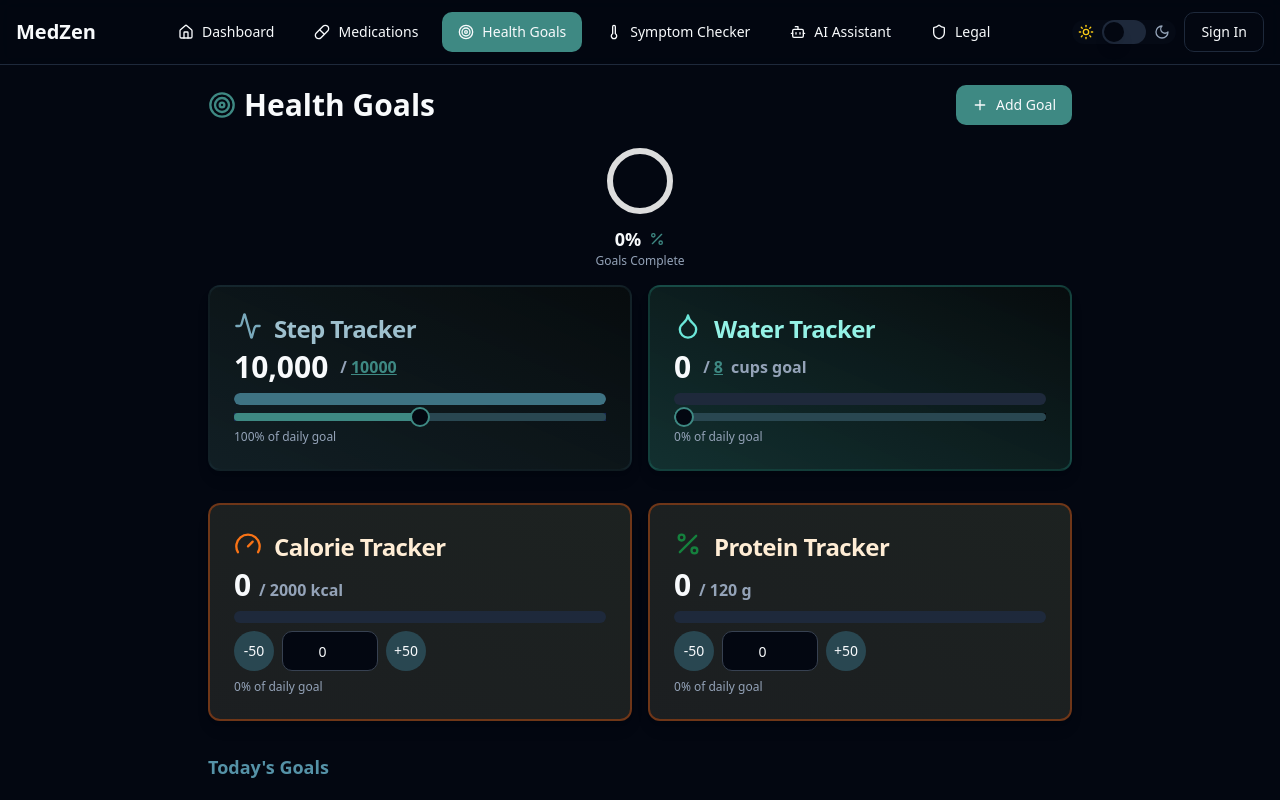
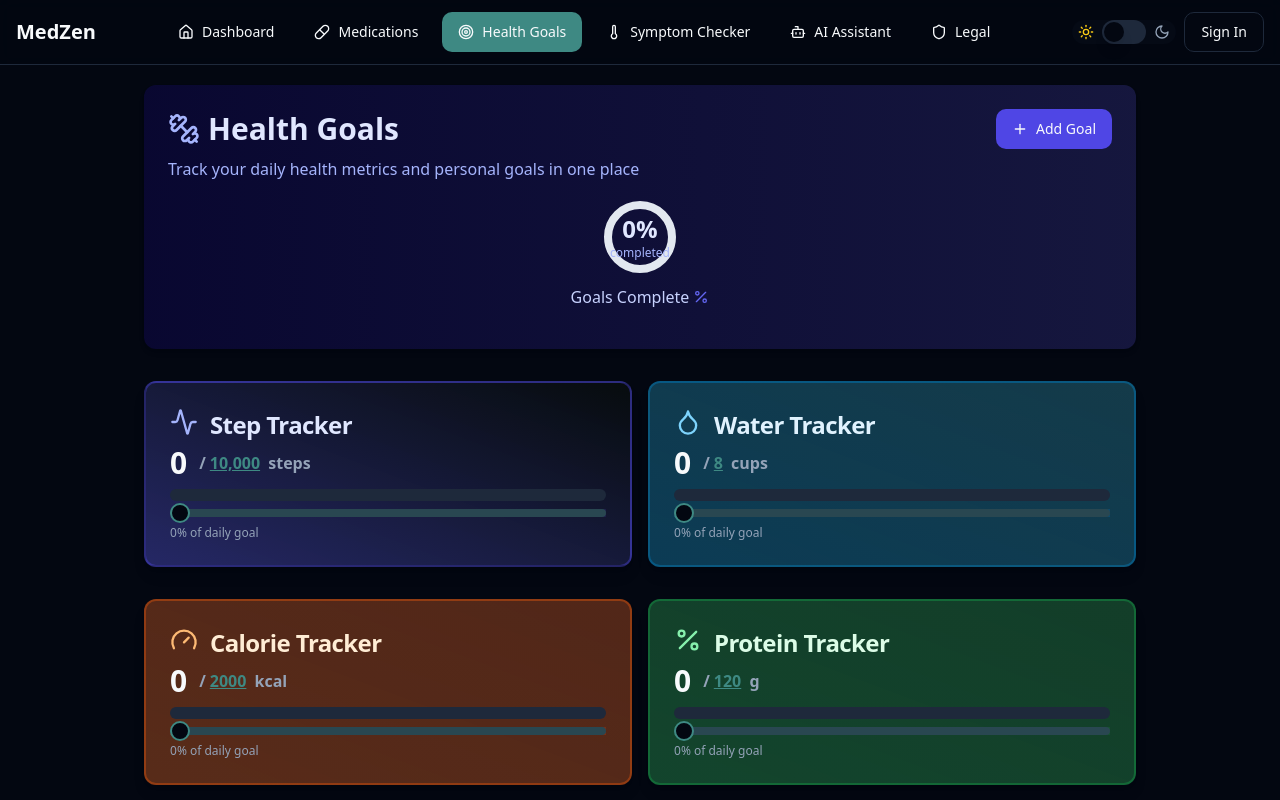
Before and after one commit to ETHERDEV-io/medzen-ai-companion, a React (Vite) app: page /health-goals in a window 1280 px wide. Shown: the top 800 px of the page. Built offline with nearby package versions, Linux system fonts and the light colour scheme.

Commit message:
Refactor: Improve health goals page
Refactor the health goals page for better user experience and maintainability.

```diff
--- a/src/components/health-goals/ExtraTrackers.tsx
+++ b/src/components/health-goals/ExtraTrackers.tsx
@@ -1,8 +1,9 @@
 
 import { Gauge, Percent } from "lucide-react";
 import { Card, CardHeader, CardTitle, CardContent } from "@/components/ui/card";
-import { Button } from "@/components/ui/button";
 import { Input } from "@/components/ui/input";
+import { Slider } from "@/components/ui/slider";
+import { useState } from "react";
 
 interface ExtraTrackerProps {
   type: "calories" | "protein";
@@ -10,48 +11,83 @@ interface ExtraTrackerProps {
   target: number;
   onValueChange: (value: number) => void;
   onIncrement: (delta: number) => void;
+  onSetTarget: (value: number) => void;
 }
 
-export function ExtraTrackerCard({ type, value, target, onValueChange, onIncrement }: ExtraTrackerProps) {
+export function ExtraTrackerCard({ type, value, target, onValueChange, onSetTarget }: ExtraTrackerProps) {
   const Icon = type === "calories" ? Gauge : Percent;
-  const color = type === "calories"
-    ? "text-orange-500"
-    : "text-green-700";
+  const bgColor = type === "calories"
+    ? "from-orange-100/80 to-orange-300/30 dark:from-orange-700/40 dark:to-orange-900/60 border-2 border-orange-300/40 dark:border-orange-600/40"
+    : "from-green-100/80 to-green-300/30 dark:from-green-700/40 dark:to-green-900/60 border-2 border-green-300/40 dark:border-green-600/40";
   const label = type === "calories" ? "Calorie Tracker" : "Protein Tracker";
   const unit = type === "calories" ? "kcal" : "g";
+  const [editingTarget, setEditingTarget] = useState(false);
+  const [inputTargetValue, setInputTargetValue] = useState(target);
 
-  const percentVal = Math.min(100, Math.round((value / target) * 100));
+  const percent = Math.min(100, Math.round((value / target) * 100));
+
+  const handleSetTarget = (e: React.FormEvent) => {
+    e.preventDefault();
+    onSetTarget(Number(inputTargetValue));
+    setEditingTarget(false);
+  };
 
   return (
-    <Card className="bg-gradient-to-tr from-orange-50 to-yellow-100 dark:from-orange-900/10 dark:to-yellow-800/10 border-2 border-orange-200/40 dark:border-orange-600/40 shadow-lg">
+    <Card className={`bg-gradient-to-tr ${bgColor} shadow-lg`}>
       <CardHeader className="flex-row gap-3 items-center pb-2">
-        <Icon className={`w-7 h-7 ${color}`} />
-        <CardTitle className="text-orange-800 dark:text-orange-100">{label}</CardTitle>
+        <Icon className={`w-7 h-7 ${type === "calories" ? "text-orange-700 dark:text-orange-300" : "text-green-700 dark:text-green-300"}`} />
+        <CardTitle className={type === "calories" ? "text-orange-800 dark:text-orange-100" : "text-green-800 dark:text-green-100"}>
+          {label}
+        </CardTitle>
       </CardHeader>
       <CardContent>
         <div className="flex flex-col items-start space-y-2">
-          <span className="text-3xl font-semibold">
-            {value}&nbsp;<span className="text-base text-muted-foreground">/ {target} {unit}</span>
-          </span>
+          <div className="text-3xl font-semibold flex items-center gap-1">
+            {value}
+            <span className="text-base text-muted-foreground ml-2">
+              /
+              {editingTarget ? (
+                <form onSubmit={handleSetTarget} className="inline-block ml-1">
+                  <Input
+                    type="number"
+                    value={inputTargetValue}
+                    min={1}
+                    onChange={e => setInputTargetValue(e.target.valueAsNumber)}
+                    className="inline-block w-20 h-7 px-2 text-base border border-primary rounded-md"
+                  />
+                  <button type="submit" className="ml-1 text-primary font-semibold text-xs">Save</button>
+                </form>
+              ) : (
+                <button
+                  className="underline text-primary px-1 bg-transparent"
+                  onClick={() => setEditingTarget(true)}
+                  type="button"
+                  aria-label="Edit target"
+                  tabIndex={0}
+                >
+                  {target}
+                </button>
+              )}
+              {" " + unit}
+            </span>
+          </div>
           <div className="w-full h-3 rounded-full bg-muted overflow-hidden my-1">
             <div
-              className="h-full rounded-full transition-all duration-500 bg-orange-400"
-              style={{ width: `${percentVal}%` }}
+              className={`h-full rounded-full transition-all duration-500 ${type === "calories" ? "bg-orange-400" : "bg-green-400"}`}
+              style={{ width: `${percent}%` }}
             />
           </div>
-          <div className="flex items-center gap-2 w-full">
-            <Button size="icon" variant="secondary" onClick={() => onIncrement(-50)} className="rounded-full">-50</Button>
-            <Input
-              className="w-24 text-center border-gray-300 dark:border-gray-700"
-              type="number"
+          <div className="w-full flex items-end">
+            <Slider
+              value={[value]}
               min={0}
               max={target * 2}
-              value={value}
-              onChange={e => onValueChange(Math.max(0, Math.min(target * 2, Number(e.target.value))))}
+              step={type === "calories" ? 50 : 5}
+              onValueChange={newVal => onValueChange(Array.isArray(newVal) ? newVal[0] : newVal)}
+              className={`${type === "calories" ? "bg-orange-100 dark:bg-orange-900" : "bg-green-100 dark:bg-green-900"} w-full`}
             />
-            <Button size="icon" variant="secondary" onClick={() => onIncrement(50)} className="rounded-full">+50</Button>
           </div>
-          <div className="text-xs text-muted-foreground">{percentVal}% of daily goal</div>
+          <div className="text-xs text-muted-foreground">{percent}% of daily goal</div>
         </div>
       </CardContent>
     </Card>
--- a/src/components/health-goals/ProgressWheel.tsx
+++ b/src/components/health-goals/ProgressWheel.tsx
@@ -1,24 +1,33 @@
 
 import { Percent } from "lucide-react";
-import { Progress } from "@/components/ui/progress";
 
 interface ProgressWheelProps {
   percent: number; // 0-100
 }
 
 export default function ProgressWheel({ percent }: ProgressWheelProps) {
-  // Simple SVG wheel
-  const radius = 36;
-  const stroke = 6;
+  // SVG wheel settings
+  const radius = 40;
+  const stroke = 8;
   const normalizedRadius = radius - stroke;
   const circumference = normalizedRadius * 2 * Math.PI;
   const strokeDashoffset = circumference - (percent / 100) * circumference;
 
+  // Color based on progress
+  const getProgressColor = () => {
+    if (percent >= 100) return "#10b981"; // green-500
+    if (percent >= 75) return "#6366f1"; // indigo-500
+    if (percent >= 50) return "#8b5cf6"; // violet-500
+    if (percent >= 25) return "#f59e0b"; // amber-500
+    return "#ef4444"; // red-500
+  };
+
   return (
     <div className="flex flex-col items-center justify-center">
-      <svg height={radius * 2} width={radius * 2} className="mb-2">
+      <div className="relative">
+        <svg height={radius * 2} width={radius * 2} className="transform -rotate-90">
           <circle
-          stroke="#ddd"
+            stroke="#e2e8f0" // slate-200
             fill="transparent"
             strokeWidth={stroke}
             r={normalizedRadius}
@@ -26,7 +35,7 @@ export default function ProgressWheel({ percent }: ProgressWheelProps) {
             cy={radius}
           />
           <circle
-          stroke="#6366f1"
+            stroke={getProgressColor()}
             fill="transparent"
             strokeWidth={stroke}
             r={normalizedRadius}
@@ -35,16 +44,18 @@ export default function ProgressWheel({ percent }: ProgressWheelProps) {
             strokeDasharray={circumference}
             strokeDashoffset={strokeDashoffset}
             strokeLinecap="round"
-          className="transition-all duration-500"
+            className="transition-all duration-1000 ease-in-out"
+            style={{ filter: "drop-shadow(0px 0px 3px rgba(99, 102, 241, 0.5))" }}
           />
         </svg>
-      <div className="flex items-center gap-2 text-lg font-semibold">
-        {percent}%
-        <span className="text-primary">
-          <Percent className="w-4 h-4" />
-        </span>
+        <div className="absolute inset-0 flex items-center justify-center flex-col">
+          <span className="text-2xl font-bold text-indigo-900 dark:text-indigo-100">{percent}%</span>
+          <span className="text-xs text-indigo-600 dark:text-indigo-300">completed</span>
         </div>
-      <span className="text-xs text-muted-foreground">Goals Complete</span>
+      </div>
+      <div className="flex items-center gap-1 mt-2 text-base font-medium text-indigo-800 dark:text-indigo-200">
+        Goals Complete <Percent className="w-4 h-4 text-indigo-500" />
+      </div>
     </div>
   );
 }
--- a/src/components/health-goals/TrackerCard.tsx
+++ b/src/components/health-goals/TrackerCard.tsx
@@ -23,7 +23,6 @@ export default function TrackerCard({
 }: TrackerCardProps) {
   const percent = Math.min(100, Math.round((value / target) * 100));
   const isSteps = type === "steps";
-  const isWater = type === "water";
   const [editingTarget, setEditingTarget] = useState(false);
   const [inputTargetValue, setInputTargetValue] = useState(target);
 
@@ -41,17 +40,17 @@ export default function TrackerCard({
     <Card
       className={`bg-gradient-to-tr ${
         isSteps
-          ? "from-blue-100/80 to-blue-400/30 dark:from-blue-700/40 dark:to-blue-900/60 border-2 border-blue-300/40 dark:border-blue-600/40"
-          : "from-teal-100/80 to-teal-300/30 dark:from-teal-700/40 dark:to-teal-900/60 border-2 border-teal-300/40 dark:border-teal-600/40"
+          ? "from-indigo-100/80 to-blue-300/30 dark:from-indigo-700/40 dark:to-blue-900/60 border-2 border-indigo-300/40 dark:border-indigo-600/40"
+          : "from-sky-100/80 to-cyan-300/30 dark:from-sky-700/40 dark:to-cyan-900/60 border-2 border-sky-300/40 dark:border-sky-600/40"
       } shadow-lg`}
     >
       <CardHeader className="flex-row gap-3 items-center pb-2">
         {isSteps ? (
-          <Activity className="w-7 h-7 text-blue-700 dark:text-blue-200" />
+          <Activity className="w-7 h-7 text-indigo-700 dark:text-indigo-300" />
         ) : (
-          <Droplet className="w-7 h-7 text-teal-700 dark:text-teal-200" />
+          <Droplet className="w-7 h-7 text-sky-700 dark:text-sky-300" />
         )}
-        <CardTitle className={isSteps ? "text-blue-800 dark:text-blue-100" : "text-teal-800 dark:text-teal-100"}>
+        <CardTitle className={isSteps ? "text-indigo-800 dark:text-indigo-100" : "text-sky-800 dark:text-sky-100"}>
           {isSteps ? "Step Tracker" : "Water Tracker"}
         </CardTitle>
       </CardHeader>
@@ -80,15 +79,15 @@ export default function TrackerCard({
                   aria-label="Edit target"
                   tabIndex={0}
                 >
-                  {target}
+                  {isSteps ? target.toLocaleString() : target}
                 </button>
               )}
-              {isSteps ? "" : " cups goal"}
+              {isSteps ? " steps" : " cups"}
             </span>
           </div>
           <div className="w-full h-3 rounded-full bg-muted overflow-hidden my-1">
             <div
-              className={`h-full rounded-full transition-all duration-500 ${isSteps ? "bg-blue-400" : "bg-teal-400"}`}
+              className={`h-full rounded-full transition-all duration-500 ${isSteps ? "bg-indigo-500" : "bg-sky-500"}`}
               style={{ width: `${percent}%` }}
             />
           </div>
@@ -97,9 +96,9 @@ export default function TrackerCard({
               value={[value]}
               min={0}
               max={target * 2}
-              step={isWater ? 1 : 100}
+              step={isSteps ? 100 : 1}
               onValueChange={handleChange}
-              className={`${isSteps ? "bg-blue-200 dark:bg-blue-950" : "bg-teal-100 dark:bg-teal-900"} w-full`}
+              className={`${isSteps ? "bg-indigo-200 dark:bg-indigo-950" : "bg-sky-100 dark:bg-sky-900"} w-full`}
             />
           </div>
           <div className="text-xs text-muted-foreground">{percent}% of daily goal</div>
--- a/src/pages/HealthGoals.tsx
+++ b/src/pages/HealthGoals.tsx
@@ -1,6 +1,7 @@
+
 import { useEffect, useState } from "react";
 import { v4 as uuidv4 } from "uuid";
-import { Target, Plus, Percent, Activity } from "lucide-react";
+import { Target, Plus, Dumbbell, Activity, Droplet, Gauge, Weight } from "lucide-react";
 import { Card, CardContent } from "@/components/ui/card";
 import { Button } from "@/components/ui/button";
 import { useToast } from "@/hooks/use-toast";
@@ -44,17 +45,10 @@ export default function HealthGoals() {
 
   const [showedMotivation, setShowedMotivation] = useState(false);
 
-  const [editingTargets, setEditingTargets] = useState({
-    steps: false,
-    water: false,
-    calories: false,
-    protein: false,
-  });
-
   useEffect(() => {
     const setval = localStorage.getItem(SETTINGS_KEY);
     if (setval) setSettings(JSON.parse(setval));
-    setSteps(Number(localStorage.getItem(getTodayKey("steps")) || settings.stepsTarget));
+    setSteps(Number(localStorage.getItem(getTodayKey("steps")) || 0));
     setWater(Number(localStorage.getItem(getTodayKey("water")) || 0));
     setCalories(Number(localStorage.getItem(getTodayKey("calories")) || 0));
     setProtein(Number(localStorage.getItem(getTodayKey("protein")) || 0));
@@ -104,7 +98,7 @@ export default function HealthGoals() {
         setShowedMotivation(true);
       }
     }
-  }, [todayGoals, toast]);
+  }, [todayGoals, toast, showedMotivation]);
 
   const openAddDialog = () => {
     setEditingGoal(null);
@@ -171,20 +165,23 @@ export default function HealthGoals() {
   const progressPercent = todayGoals.length === 0 ? 0 : Math.round((numDone / todayGoals.length) * 100);
 
   return (
-    <div className="container mx-auto py-5 px-2 md:px-4 max-w-4xl">
-      <div className="flex flex-col md:flex-row md:items-center md:justify-between gap-3 mb-5">
-        <h1 className="text-3xl font-bold flex items-center gap-2">
-          <Target className="w-7 h-7 text-primary" /> Health Goals
+    <div className="container mx-auto py-5 px-2 md:px-4 max-w-5xl">
+      <div className="bg-gradient-to-r from-purple-100 to-indigo-100 dark:from-purple-900/40 dark:to-indigo-900/40 rounded-xl p-6 mb-8 shadow-md">
+        <div className="flex flex-col md:flex-row md:items-center md:justify-between gap-3 mb-2">
+          <h1 className="text-3xl font-bold flex items-center gap-2 text-indigo-900 dark:text-indigo-100">
+            <Dumbbell className="w-8 h-8 text-indigo-600 dark:text-indigo-300" /> Health Goals
           </h1>
           <div className="flex gap-2 w-full md:w-auto justify-end">
-          <Button className="gap-2 w-full md:w-auto" onClick={openAddDialog}>
+            <Button className="gap-2 w-full md:w-auto bg-indigo-600 hover:bg-indigo-700" onClick={openAddDialog}>
               <Plus className="w-4 h-4" /> Add Goal
             </Button>
           </div>
         </div>
+        <p className="text-indigo-700 dark:text-indigo-300 mb-3">Track your daily health metrics and personal goals in one place</p>
 
         <div className="flex justify-center my-4">
           <ProgressWheel percent={progressPercent} />
+        </div>
       </div>
 
       <div className="grid grid-cols-1 md:grid-cols-2 gap-4 mb-8">
@@ -225,24 +222,34 @@ export default function HealthGoals() {
       </div>
 
       <section className="mb-8">
-        <h2 className="font-semibold text-lg mb-4 text-blue-900 dark:text-blue-300">Today's Goals</h2>
+        <div className="flex justify-between items-center mb-4">
+          <h2 className="font-semibold text-xl text-indigo-900 dark:text-indigo-300 flex items-center gap-2">
+            <Target className="w-5 h-5 text-indigo-600" /> Today's Goals
+          </h2>
+          <span className="text-sm text-muted-foreground">{today}</span>
+        </div>
+
         <GoalFormDialog
           open={isDialogOpen}
           setOpen={setIsDialogOpen}
           editingGoal={editingGoal}
           onSave={handleSaveGoal}
         />
+
         {todayGoals.length === 0 ? (
-          <Card className="mt-8">
+          <Card className="mt-8 border-dashed border-2 border-muted-foreground/30">
             <CardContent className="py-12 text-center text-muted-foreground">
               <div className="mb-4 flex justify-center">
-                <Target className="h-8 w-8 text-primary" />
+                <Target className="h-12 w-12 text-muted-foreground/50" />
               </div>
-              <p>No health goals for today.</p>
+              <p className="mb-2">No health goals for today</p>
+              <Button variant="outline" onClick={openAddDialog} className="mt-2">
+                <Plus className="w-4 h-4 mr-1" /> Add Your First Goal
+              </Button>
             </CardContent>
           </Card>
         ) : (
-          <div className="grid grid-cols-1 sm:grid-cols-2 gap-4">
+          <div className="grid grid-cols-1 sm:grid-cols-2 lg:grid-cols-3 gap-4">
             {todayGoals.map((goal) => (
               <GoalCard
                 key={goal.id}
```
Also changed, not shown: src/components/health-goals/GoalCard.tsx (+20 -16 lines). Lines whose indentation alone changed are shown as unchanged.
